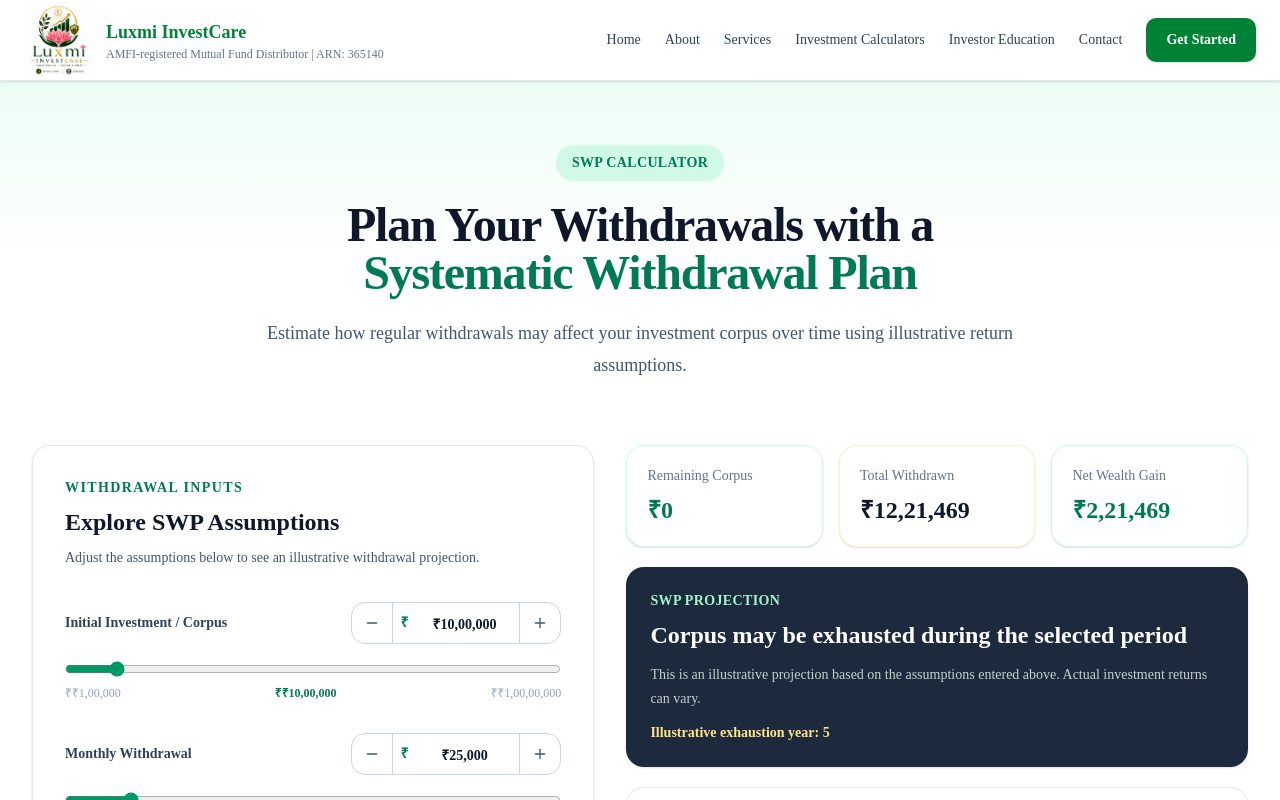
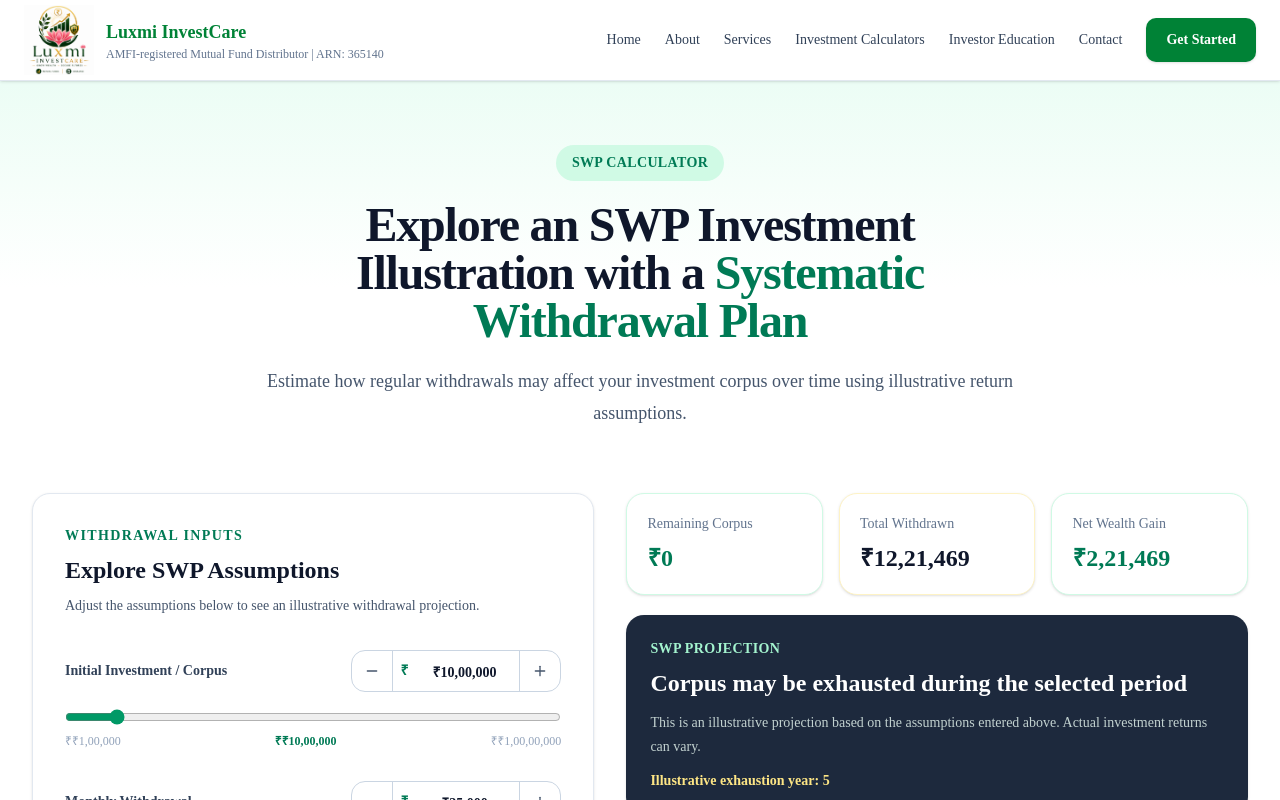
Before and after one commit to shivpawan007/LuxmiInvestCare, a Next.js app: page /calculators/swp in a window 1280 px wide. Shown: the top 800 px of the page. Built offline with nearby package versions, Linux system fonts and the light colour scheme.

Commit message:
Fix SWP calculator hero and input markup

```diff
--- a/components/calculators/SWPCalculator.tsx
+++ b/components/calculators/SWPCalculator.tsx
@@ -78,7 +78,7 @@ export default function SWPCalculator() {
             </span>
 
             <h1 className="section-title mt-5">
-              Plan Your Withdrawals with a{" "}
+              Explore an SWP Investment Illustration with a{" "}
               <span className="text-emerald-700">
                 Systematic Withdrawal Plan
               </span>
@@ -111,7 +111,8 @@ export default function SWPCalculator() {
 
                 <h2 className="mt-2 text-2xl font-bold text-slate-900">
 
-                  Explore SWP Assumptions                </h2>
+                  Explore SWP Assumptions
+                </h2>
 
                 <p className="mt-2 text-sm leading-6 text-slate-600">
                   Adjust the assumptions below to see an
@@ -163,7 +164,8 @@ export default function SWPCalculator() {
               <div className="mb-8">
                 <CalculatorInput
 
-                  label="Assumed Annual Return (Illustrative)"                  value={annualReturn}
+                  label="Assumed Annual Return (Illustrative)"
+                  value={annualReturn}
                   min={1}
                   max={20}
                   step={0.5}
```
